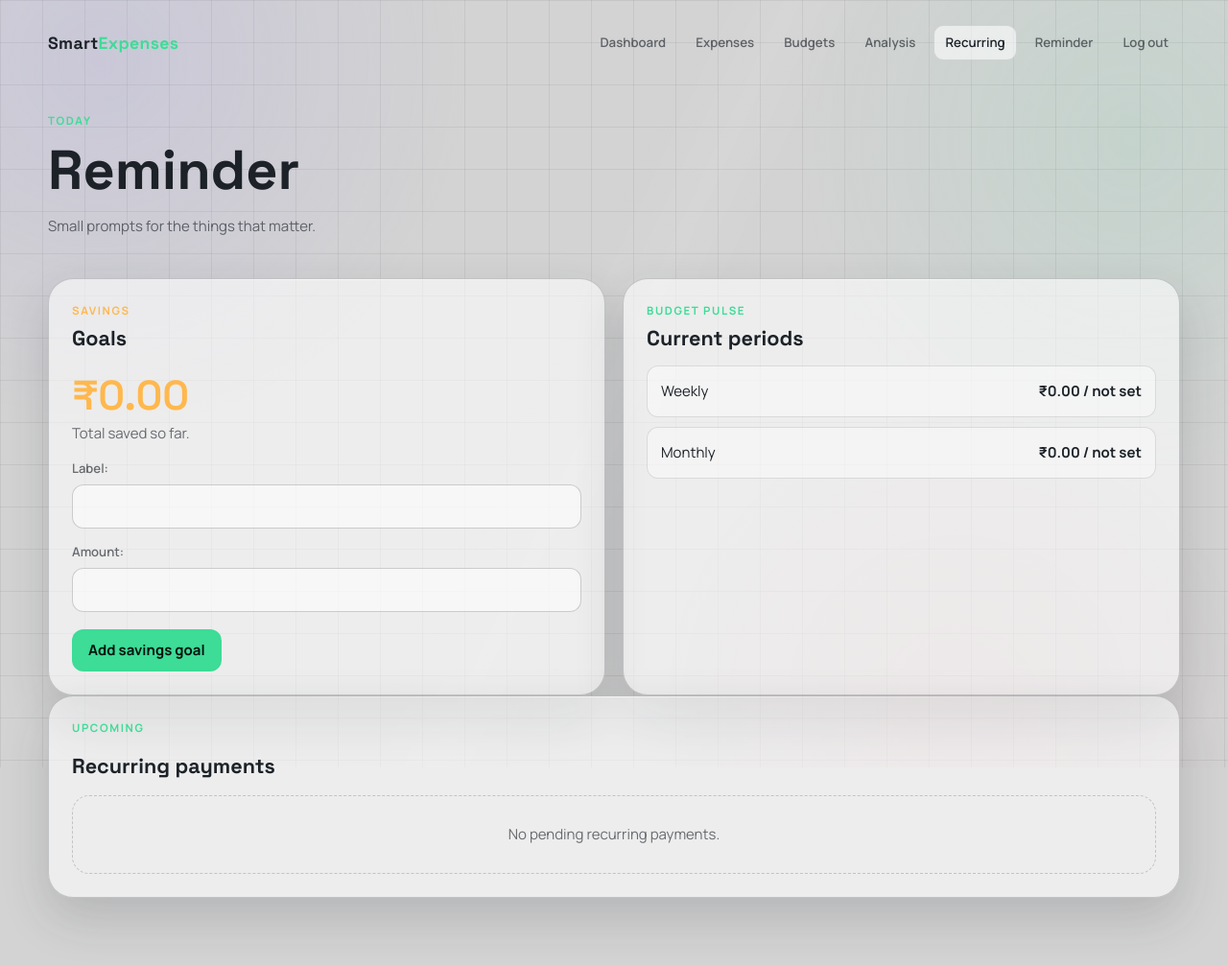
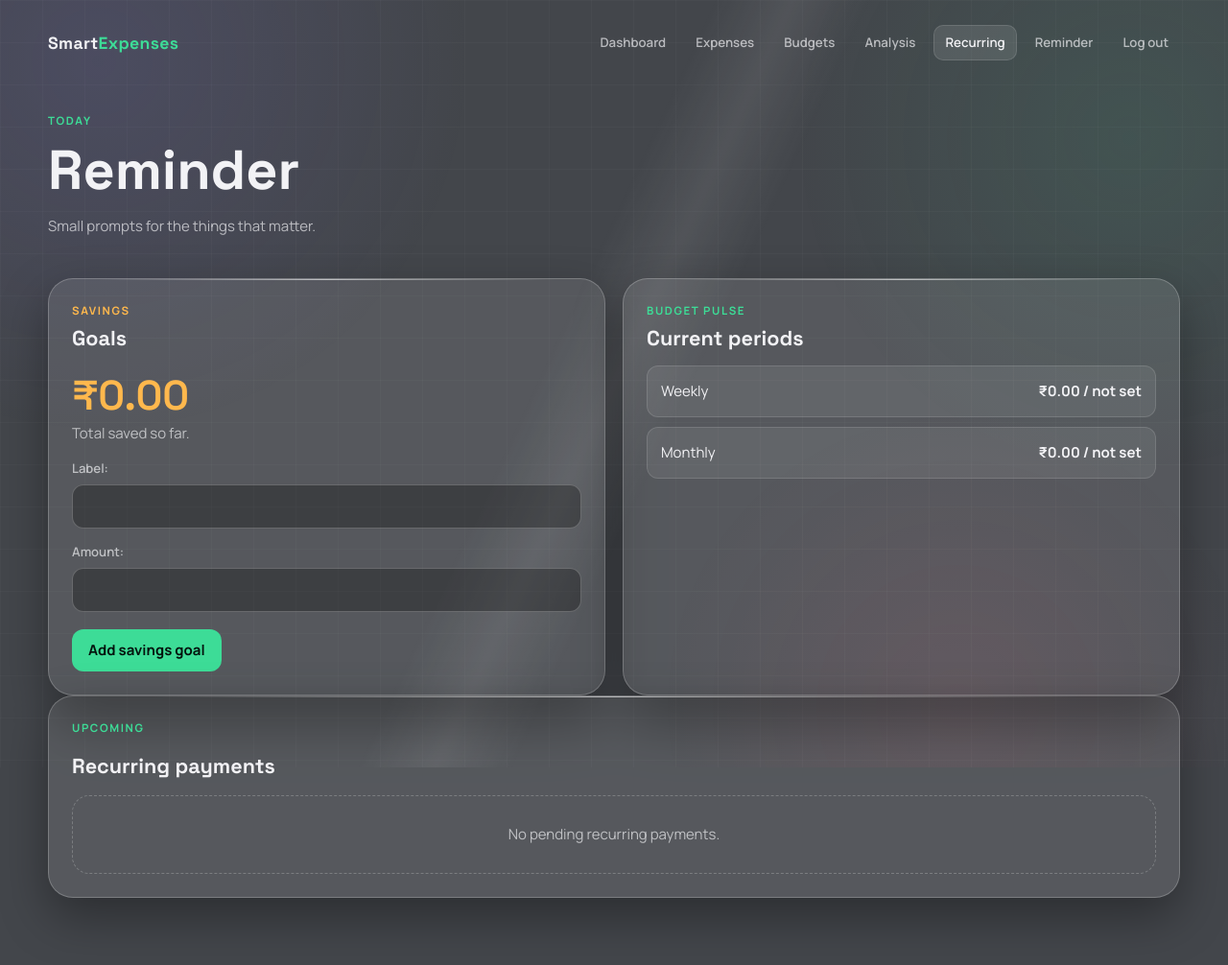
Before and after one commit to nithinmelam92-dev/smartexpenses, a Django app: page /recurring/savings/ in a window 1280 px wide. Shown: the whole page at 96% size. Run offline with Django 5.2, Linux system fonts and the light colour scheme; the visitor is signed in with stand-in values (Sample User, id 1); data that the repository does not hold is empty.

Commit message:
Set slate background color

```diff
--- a/static/css/app.css
+++ b/static/css/app.css
@@ -1,15 +1,15 @@
 @import url('https://fonts.googleapis.com/css2?family=Manrope:wght@400;500;600;700&family=Space+Grotesk:wght@500;600;700&display=swap');
 
 :root {
-  color-scheme: light;
-  --bg: #D3D3D3;
-  --panel: rgba(255, 255, 255, 0.58);
-  --panel-strong: rgba(255, 255, 255, 0.72);
-  --panel-soft: rgba(255, 255, 255, 0.38);
-  --line: rgba(25, 30, 35, 0.2);
-  --line-soft: rgba(25, 30, 35, 0.12);
-  --text: #1c2228;
-  --muted: rgba(28, 34, 40, 0.64);
+  color-scheme: dark;
+  --bg: #43464B;
+  --panel: rgba(255, 255, 255, 0.10);
+  --panel-strong: rgba(255, 255, 255, 0.15);
+  --panel-soft: rgba(255, 255, 255, 0.07);
+  --line: rgba(255, 255, 255, 0.22);
+  --line-soft: rgba(255, 255, 255, 0.12);
+  --text: #f2f2f5;
+  --muted: rgba(242, 242, 245, 0.68);
   --teal: #3ddc97;
   --violet: #8b7bff;
   --coral: #ff5c7c;
@@ -18,7 +18,7 @@
   --radius-lg: 26px;
   --radius-md: 18px;
   --radius-sm: 12px;
-  --shadow: 0 20px 50px rgba(40, 45, 50, 0.18);
+  --shadow: 0 20px 50px rgba(0, 0, 0, 0.35);
 }
 
 * { box-sizing: border-box; }
@@ -41,8 +41,8 @@ body::before {
     radial-gradient(circle at 8% 8%, rgba(139, 123, 255, .12), transparent 28%),
     radial-gradient(circle at 92% 18%, rgba(61, 220, 151, .09), transparent 26%),
     radial-gradient(circle at 78% 92%, rgba(255, 92, 124, .08), transparent 25%),
-    linear-gradient(rgba(0,0,0,.06) 1px, transparent 1px),
-    linear-gradient(90deg, rgba(0,0,0,.06) 1px, transparent 1px);
+    linear-gradient(rgba(255,255,255,.025) 1px, transparent 1px),
+    linear-gradient(90deg, rgba(255,255,255,.025) 1px, transparent 1px);
   background-size: auto, auto, auto, 44px 44px, 44px 44px;
 }
 body::after {
@@ -84,13 +84,13 @@ input, select, textarea {
   color: var(--text);
   border: 1px solid var(--line);
   border-radius: var(--radius-sm);
-  background: rgba(255, 255, 255, .55);
+  background: rgba(0, 0, 0, .28);
   padding: 10px 12px;
   outline: none;
   transition: border-color .22s ease, box-shadow .22s ease, background .22s ease;
 }
 select option { color: #15151a; background: #f2f2f5; }
-input:focus, select:focus, textarea:focus { border-color: var(--teal); box-shadow: 0 0 0 3px rgba(61,220,151,.18); background: rgba(255,255,255,.78); }
+input:focus, select:focus, textarea:focus { border-color: var(--teal); box-shadow: 0 0 0 3px rgba(61,220,151,.18); background: rgba(0,0,0,.42); }
 textarea { min-height: 100px; resize: vertical; }
 
 .site-header, .site-main { width: min(1180px, calc(100% - 40px)); margin-inline: auto; }
@@ -115,7 +115,7 @@ textarea { min-height: 100px; resize: vertical; }
   transition: transform .25s ease, border-color .25s ease, background .25s ease;
 }
 .glass::before { content: ''; position: absolute; top: 0; left: 9%; right: 9%; height: 1px; background: linear-gradient(90deg, transparent, rgba(255,255,255,.88), transparent); opacity: .7; }
-.glass:hover { transform: translateY(-3px); border-color: rgba(25,30,35,.28); background: var(--panel-strong); }
+.glass:hover { transform: translateY(-3px); border-color: rgba(255,255,255,.28); background: var(--panel-strong); }
 @supports ((backdrop-filter: blur(24px)) or (-webkit-backdrop-filter: blur(24px))) { .glass { -webkit-backdrop-filter: blur(26px) saturate(155%); backdrop-filter: blur(26px) saturate(155%); } }
 .panel { padding: 24px; }
 .grid { display: grid; gap: 18px; }
@@ -138,11 +138,11 @@ th, td { padding: 13px 14px; border-bottom: 1px solid var(--line-soft); text-ali
 th { color: var(--muted); font-size: .75rem; letter-spacing: .08em; text-transform: uppercase; }
 tbody tr { transition: background .2s ease; } tbody tr:hover { background: rgba(0,0,0,.05); }
 .list { display: grid; gap: 10px; padding: 0; list-style: none; }
-.list-item { display: flex; align-items: center; justify-content: space-between; gap: 14px; padding: 14px; border: 1px solid var(--line-soft); border-radius: var(--radius-sm); background: rgba(255,255,255,.42); }
+.list-item { display: flex; align-items: center; justify-content: space-between; gap: 14px; padding: 14px; border: 1px solid var(--line-soft); border-radius: var(--radius-sm); background: rgba(255,255,255,.08); }
 .badge { display: inline-block; padding: 4px 9px; border-radius: 999px; color: var(--teal); background: rgba(61,220,151,.12); font-size: .72rem; font-weight: 700; }
 .badge.pending { color: var(--amber); background: rgba(255,184,77,.12); } .badge.over { color: var(--coral); background: rgba(255,92,124,.12); }
 .chart-wrap { position: relative; min-height: 290px; } canvas { display: block; width: 100% !important; max-height: 330px; }
-.progress { width: 100%; height: 10px; border: 0; border-radius: 999px; overflow: hidden; background: rgba(0,0,0,.1); } progress::-webkit-progress-bar { background: rgba(0,0,0,.1); } progress::-webkit-progress-value { background: var(--teal); } progress::-moz-progress-bar { background: var(--teal); }
+.progress { width: 100%; height: 10px; border: 0; border-radius: 999px; overflow: hidden; background: rgba(0,0,0,.22); } progress::-webkit-progress-bar { background: rgba(0,0,0,.22); } progress::-webkit-progress-value { background: var(--teal); } progress::-moz-progress-bar { background: var(--teal); }
 .empty { padding: 28px; color: var(--muted); text-align: center; border: 1px dashed var(--line); border-radius: var(--radius-md); }
 .alert { padding: 12px 15px; border: 1px solid rgba(79,195,255,.25); border-radius: var(--radius-sm); color: var(--sky); background: rgba(79,195,255,.08); }
 .errorlist { margin: 6px 0; padding-left: 18px; color: var(--coral); font-size: .82rem; }
```
